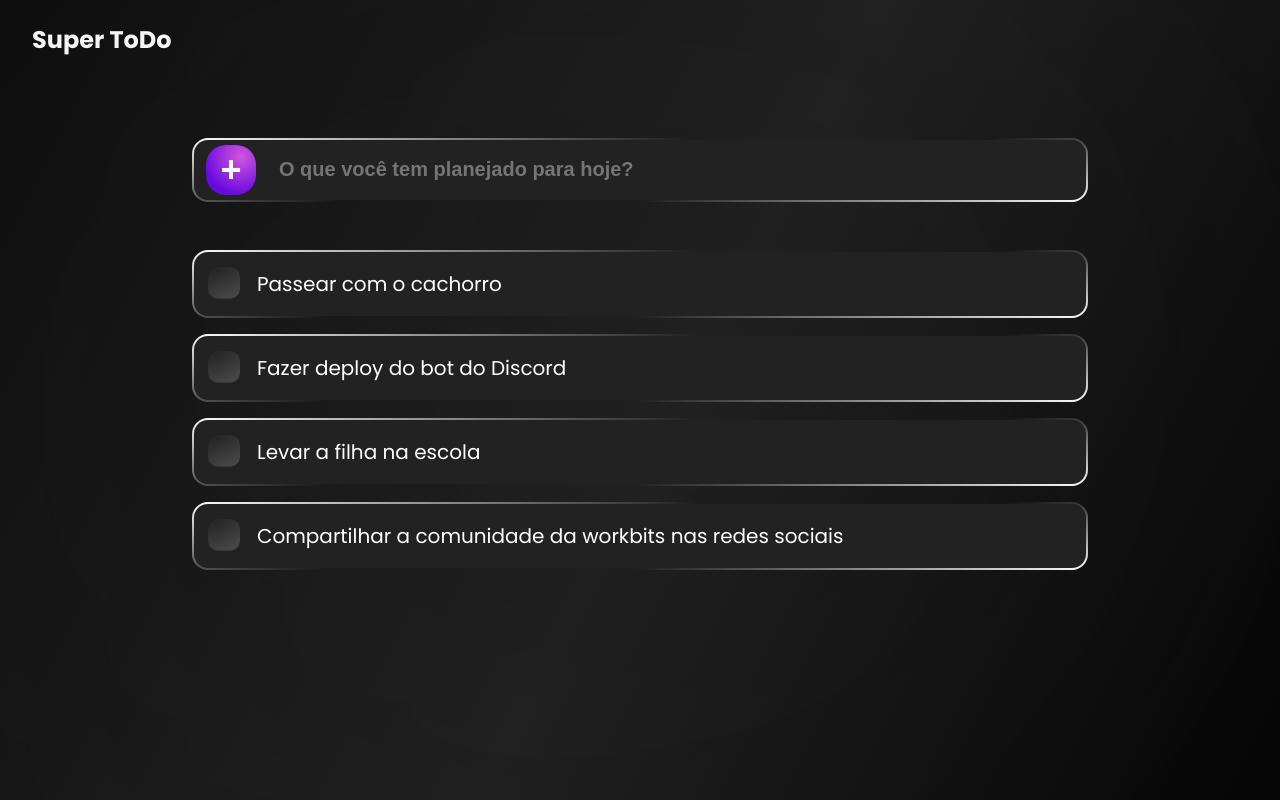
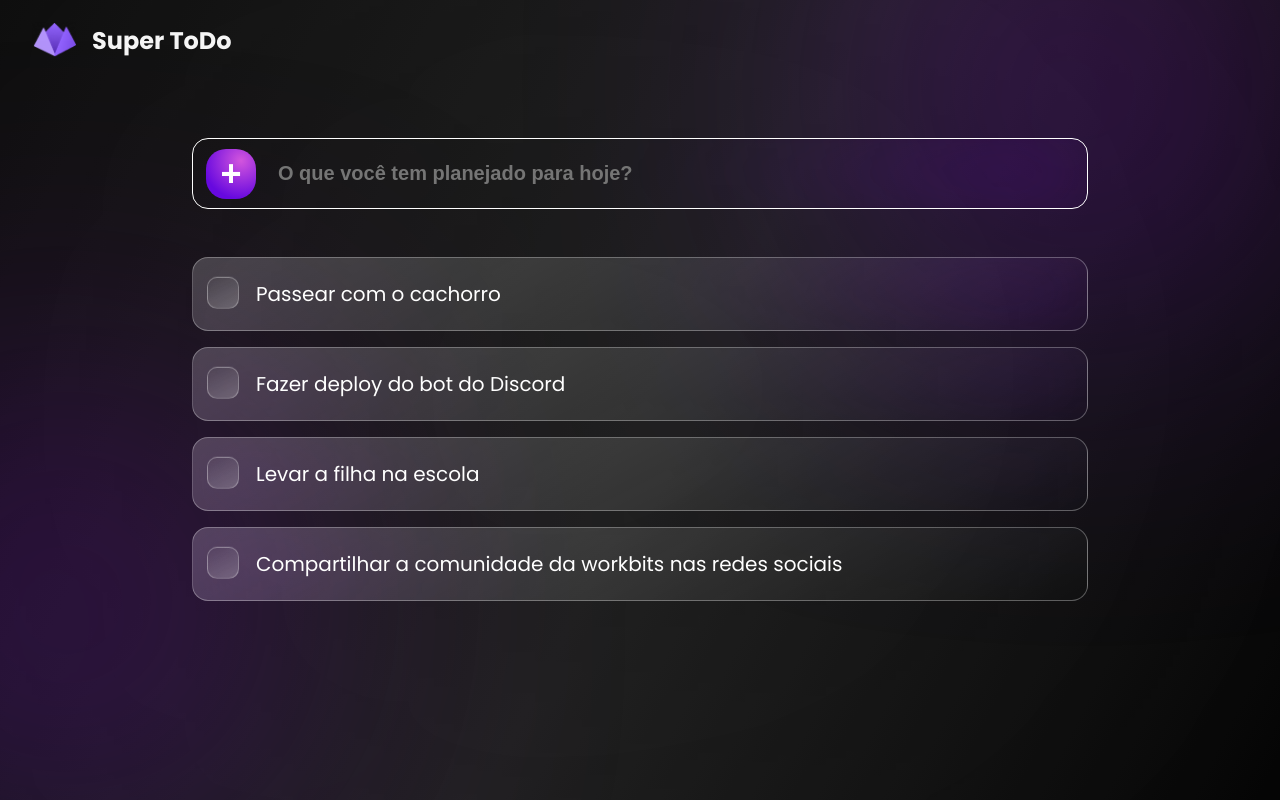
Before and after one commit to Workbits-desafio/todo-list, a plain HTML site: page index.html in a window 1280 px wide. Drawn offline with Linux system fonts and the light colour scheme.

Commit message:
atualização do design

```diff
--- a/index.html
+++ b/index.html
@@ -12,11 +12,12 @@
 </head>
 <body>
 
-    <!--<div class="blur1"></div>
-    <div class="blur2"></div>-->
+    <div class="blur1"></div>
+    <div class="blur2"></div>
 
     <header class="header">
-        <span class="header__logo">Super ToDo</span>
+        <img src="./src/assets/logo.png" alt="" class="header__logo">
+        <span class="header__logo-name">Super ToDo</span>
     </header>
 
     <main class="todo-list">
@@ -26,26 +27,25 @@
         </form>
 
         <div class="todo-lists">
-            <div class="taskList">
+            <div class="tasklist-item">
                 <input type="checkbox" name="checkbox" id="checkbox" onclick="markAsDone()" class="checkbox-input">
                 <span class="task-name">Passear com o cachorro</span>
             </div>
 
-            <div class="taskList">
+            <div class="tasklist-item">
                 <input type="checkbox" name="checkbox" id="checkbox" onclick="markAsDone()" class="checkbox-input">
                 <span class="task-name">Fazer deploy do bot do Discord</span>
             </div>
 
-            <div class="taskList">
+            <div class="tasklist-item">
                 <input type="checkbox" name="checkbox" id="checkbox" onclick="markAsDone()" class="checkbox-input">
                 <span class="task-name">Levar a filha na escola</span>
             </div>
 
-            <div class="taskList">
+            <div class="tasklist-item">
                 <input type="checkbox" name="checkbox" id="checkbox" onclick="markAsDone()" class="checkbox-input">
                 <span class="task-name">Compartilhar a comunidade da workbits nas redes sociais</span>
             </div>
-
 
         </div>
     </main>
--- a/src/styles/mobile.css
+++ b/src/styles/mobile.css
@@ -9,7 +9,7 @@
         width: 85%;
     }
 
-    .taskList {
+    .tasklist-item {
         width: 85%;
     }
 }
--- a/src/styles/style.css
+++ b/src/styles/style.css
@@ -23,25 +23,33 @@ body {
 }
 
 .blur1 {
-    bottom: -5rem;
-    left: -7rem;
+    bottom: 0;
+    left: -8.25rem;
 }
 
 .blur2 {
-    top: -5rem;
-    right: -7rem;
+    top: -7.0625rem;
+    right: 0;
 }
 
 /* Header */
 
 .header {
     width: 100%;
-    height: 3.6rem;
-    padding: 1.375rem 2rem;
-    margin-bottom: 5rem;
+    height: 5rem;
+    padding: 0 2rem;
+    margin-bottom: 3.625rem;
+    display: flex;
+    align-items: center;
+    column-gap: 1rem;
 }
 
 .header__logo {
+    width: 2.75rem;
+    height: 2.25rem;
+}
+
+.header__logo-name {
     color: var(--white);
     font-weight: 700;
     font-size: 1.5rem;
@@ -59,7 +67,7 @@ body {
 
 .form-addTask {
     width: 70%;
-    height: 4rem;
+    height: 4.4375rem;
     display: flex;
     justify-content: center;
     position: relative;
@@ -74,14 +82,12 @@ body {
 .input-addtask {
     width: 100%;
     height: 100%;
-    background:
-    linear-gradient(#222, #222) padding-box,
-    linear-gradient(350deg, rgba(255,255,255,1) 0%, rgba(255,255,255,0) 36%, rgba(255,255,255,0) 60%, rgba(255,255,255,1) 100%) border-box;
 
+    background-color: transparent;
+    border: 0.5px solid #FFFFFF;
+    backdrop-filter: blur(42px);
+    border-radius: 16px;
 
-    border: 2px solid transparent;
-    border-radius: 16px;
-    backdrop-filter: 18px;
     padding: 0 2rem 0 5.3125rem;
 
 
@@ -103,7 +109,14 @@ body {
 
     position: absolute;
     left: 0;
-    margin: 0 0.875rem;
+    margin: 0 1.3125rem 0 0.875rem;
+
+    z-index: 999;
+    display: flex;
+    align-items: center;
+    justify-content: center;
+    text-align: center;
+
 }
 
 
@@ -123,24 +136,20 @@ body {
     padding-bottom: 5rem;
 }
 
-.taskList {
+.tasklist-item {
     width: 70%;
     height: auto;
 
     display: flex;
     align-items: center;
 
-    position: relative;
-    padding: 1rem 14px;
+    padding: 1.25rem 14px;
     gap: 1.0625rem;
 
-    background:
-    linear-gradient(#222, #222) padding-box,
-    linear-gradient(350deg, rgba(255,255,255,1) 0%, rgba(255,255,255,0) 36%, rgba(255,255,255,0) 60%, rgba(255,255,255,1) 100%) border-box;
-    border: 2px solid transparent;
+    background: linear-gradient(152.97deg, rgba(255, 255, 255, 0.2) 0%, rgba(255, 255, 255, 0) 100%);
+    border: 0.5px solid rgba(255, 255, 255, 0.3);
+    backdrop-filter: blur(42px);
     border-radius: 16px;
-    color: #fff;
-
 }
 
 .checkbox-input {
@@ -148,12 +157,14 @@ body {
     margin: 0;
     font: inherit;
 
-    background: linear-gradient(152.97deg, rgba(255, 255, 255, 0) 0%, rgba(255, 255, 255, 0.2) 100%) border-box;
+    background: linear-gradient(152.97deg, rgba(255, 255, 255, 0) 0%, rgba(255, 255, 255, 0.2) 100%);
+    border: 0.5px solid rgba(255, 255, 255, 0.3);
     backdrop-filter: blur(42px);
+    border-radius: 10px;
 
-    border-radius: 10px;
     min-width: 2rem;
     min-height: 2rem;
+
     transform: translateY(-0.075rem);
 
     display: flex;
```
Also changed, not shown: src/assets/logo.png (added).
